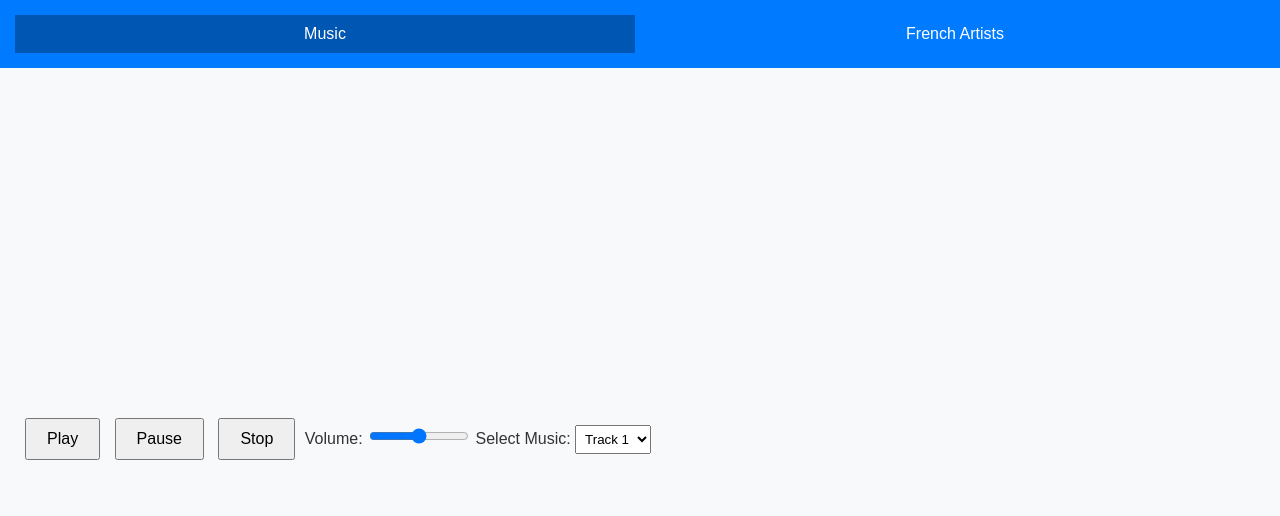
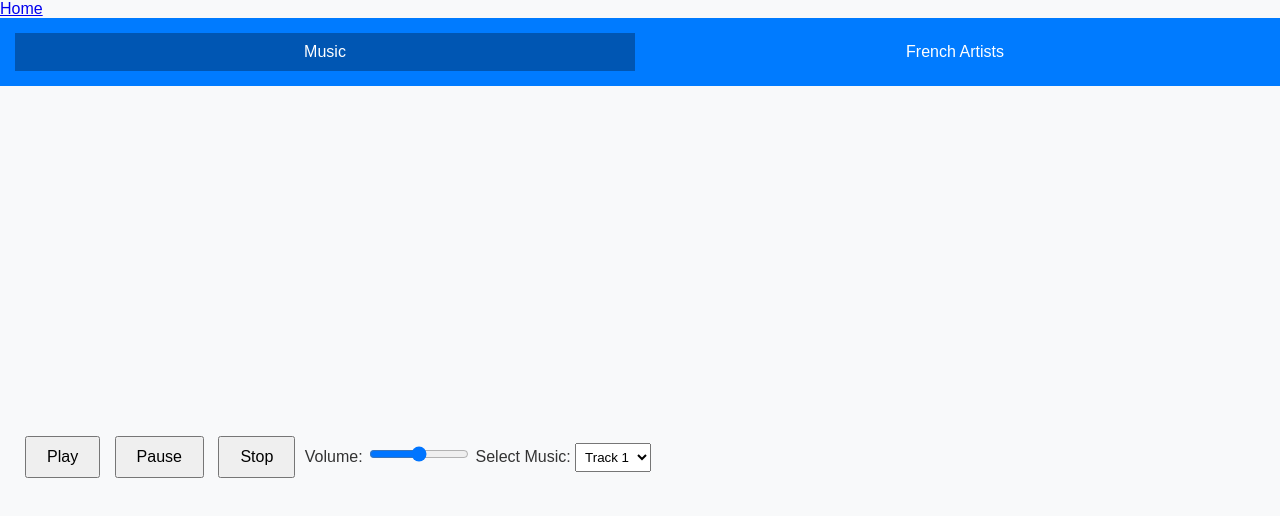
Before and after one commit to 1dupuis/play, a plain HTML site: page french-music.html in a window 1280 px wide. Drawn offline with Linux system fonts and the light colour scheme.

Commit message:
Update french-music.html

```diff
--- a/french-music.html
+++ b/french-music.html
@@ -7,10 +7,13 @@
     <link rel="stylesheet" href="music.css">
 </head>
 <body>
-    <div class="tabs">
-        <button class="tab-button active" data-tab="music">Music</button>
-        <button class="tab-button" data-tab="french-artists">French Artists</button>
-    </div>
+    <header>
+        <a href="index.html" class="home-button">Home</a>
+        <div class="tabs">
+            <button class="tab-button active" data-tab="music">Music</button>
+            <button class="tab-button" data-tab="french-artists">French Artists</button>
+        </div>
+    </header>
     <div class="content">
         <div id="music" class="tab-content active">
             <div id="player"></div>
```
